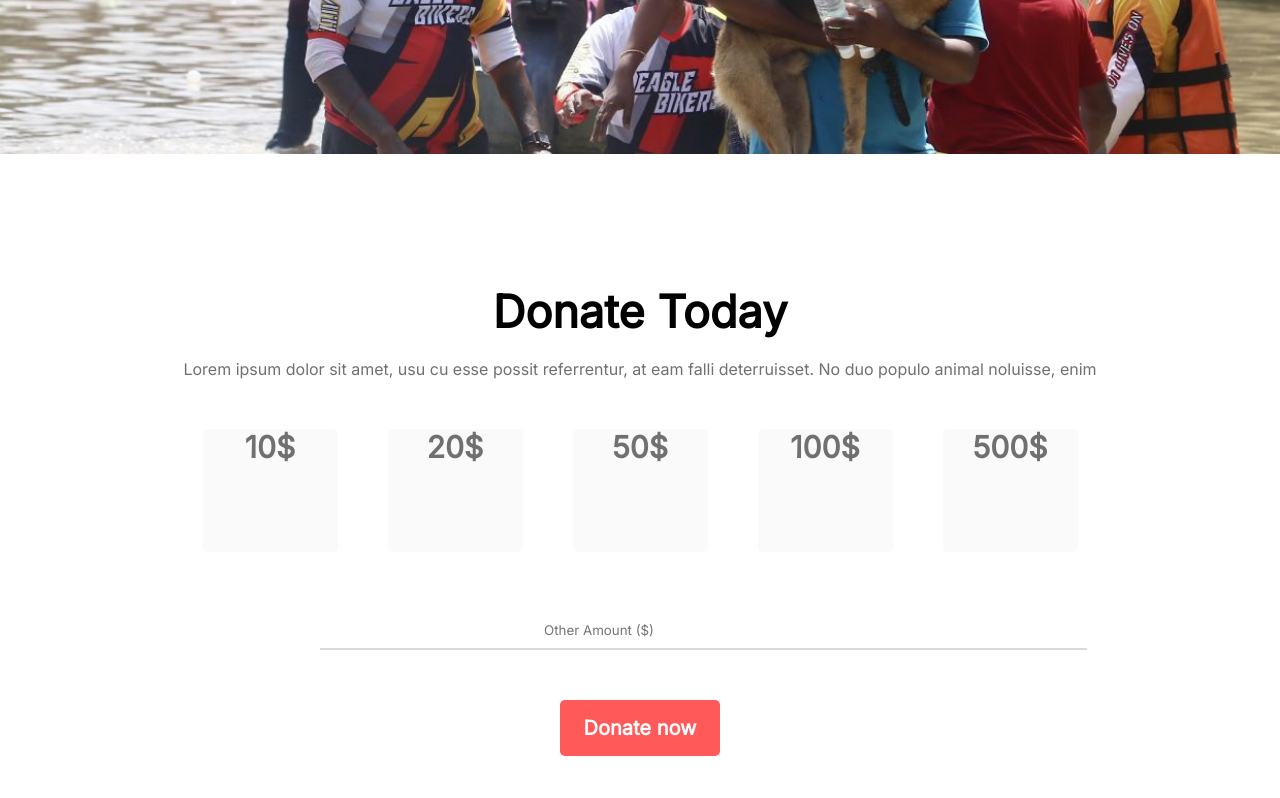
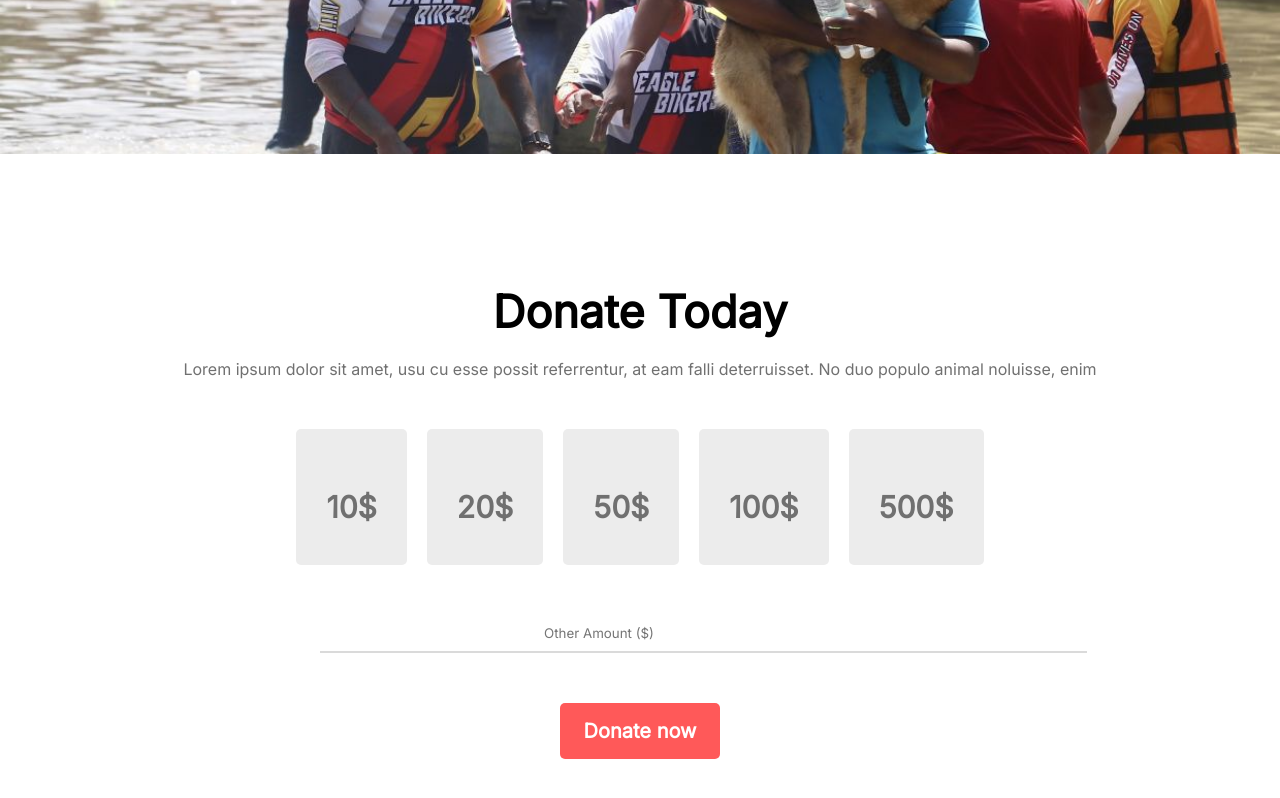
Before and after one commit to moktubat/website-donate, a plain HTML site: page index.html in a window 1280 px wide. Shown: the part 466-1264 px from the top of the page. Drawn offline with Linux system fonts and the light colour scheme.

Commit message:
added amount styles

```diff
--- a/index.html
+++ b/index.html
@@ -21,11 +21,11 @@
             <h2>Donate Today</h2>
             <p>Lorem ipsum dolor sit amet, usu cu esse possit referrentur, at eam falli deterruisset. No duo populo animal noluisse, enim</p>
             <div class="amounts">
-                <div class="doller">10$</div>
-                <div class="doller">20$</div>
-                <div class="doller">50$</div>
-                <div class="doller">100$</div>
-                <div class="doller">500$</div>
+                <div class="doller"><p>10$</p></div>
+                <div class="doller"><p>20$</p></div>
+                <div class="doller"><p>50$</p></div>
+                <div class="doller"><p>100$</p></div>
+                <div class="doller"><p>500$</p></div>
             </div>
             <input type="number" name="" id="" placeholder="Other Amount ($)">
             <hr>
--- a/style/donate.css
+++ b/style/donate.css
@@ -66,31 +66,29 @@ h2{
 
 .amounts{
     display: flex;
-    gap: 50px;
     justify-content: center;
+    align-items: center;
+    gap: 20px;
+}
+.doller{
+    background-color: #ececec;
+    color: #707070;
     margin-top: 50px;
-    color: #707070;
+    margin-bottom: 50px;
+    border-radius: 5px;
     font-weight: 700;
     font-size: 30px;
-    margin-bottom: 60px;
-    padding: auto;
+    border: none;
+    padding: 40px 30px;
 
 }
 
-.doller{
-    width: 135px;
-    height: 123px;
-    background: #FAFAFA;
-    border-radius: 5px;
-}
-
 .doller:hover{
-    color: #FF5959;
+    background-color: #e1533da8;
+    color: #ff2600;
     background: #FFEEEE;
-    border: 2px solid #FF5959;
-    border-radius: 5px;
-    width: 135px;
-    height: 123px;
+    outline: 2px solid #E1523D;
+    cursor: pointer;
 }
 
 input[type="number"]{
```
